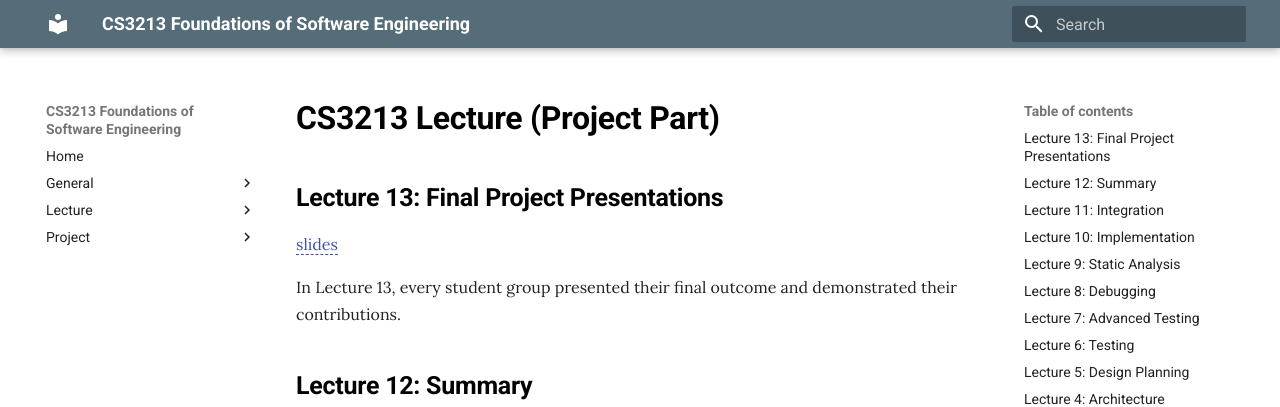
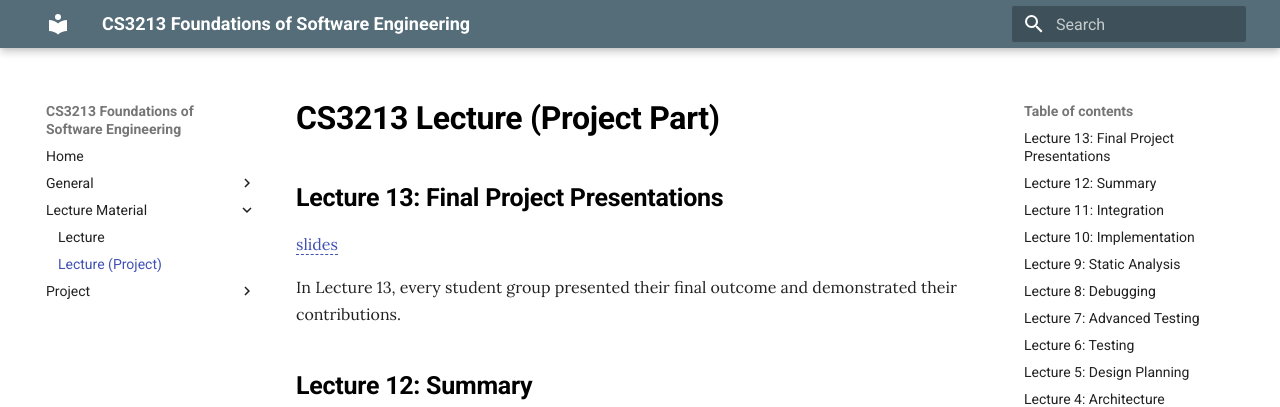
Before and after one commit to cs3213-fse/cs3213-fse.github.io, an MkDocs documentation site: the page built from docs/lecture_p.md, in a window 1280 px wide. Shown: the top 407 px of the page. Built offline with MkDocs 1.6.1 and Material for MkDocs 9.7.7, drawn with Linux system fonts in a browser that asks for light colours.

Commit message:
slightly adapted the navigation

```diff
--- a/mkdocs.yml
+++ b/mkdocs.yml
@@ -4,9 +4,9 @@ nav:
     - About CS3213: 'about.md'
     #- Schedule: 'schedule.md'
     # - Teaching Team: 'tutors.md'
-  - Lecture:
+  - Lecture Material:
     - Lecture : 'lecture.md'
-    # - Lecture (Project): 'lecture_p.md'
+    - Lecture (Project): 'lecture_p.md'
   # - Assignments:
   #   - Overview: 'assignment_overview.md'
   #   - Week 1: 'assign_week_1.md'
```
